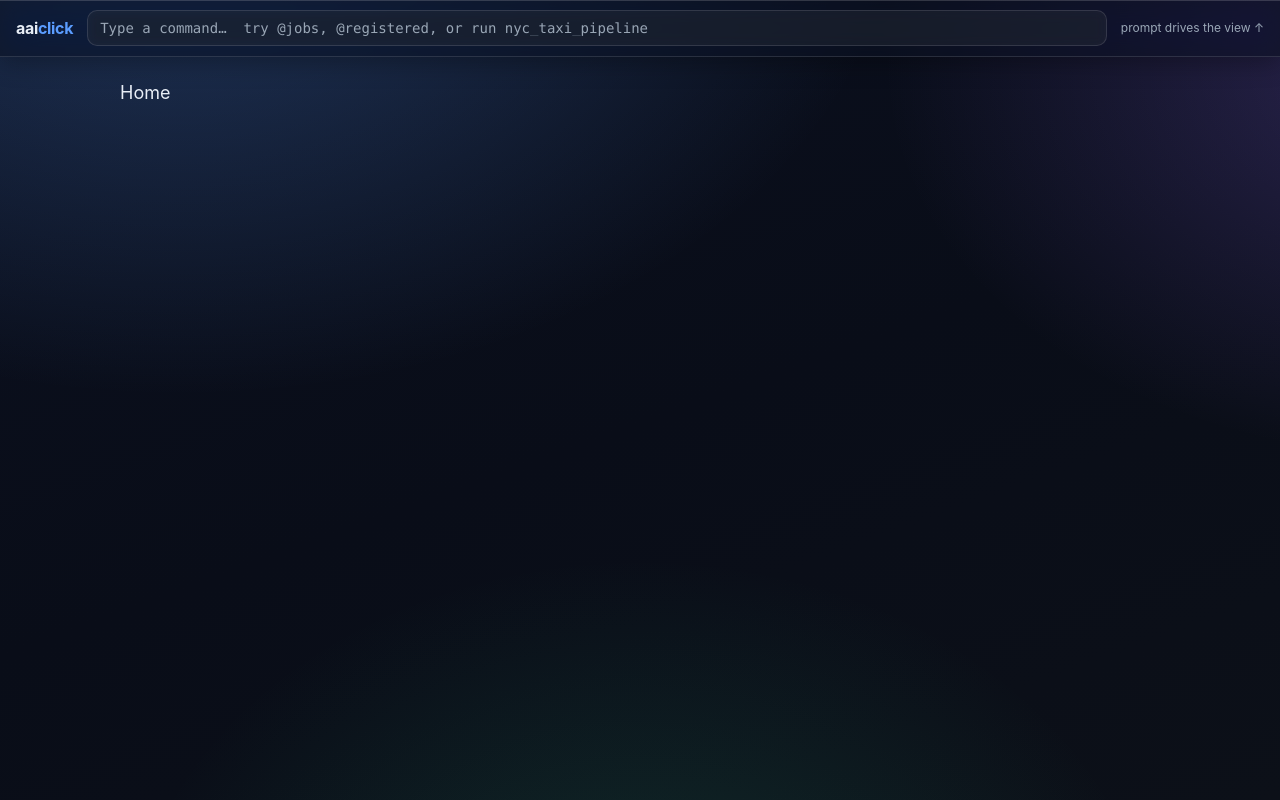
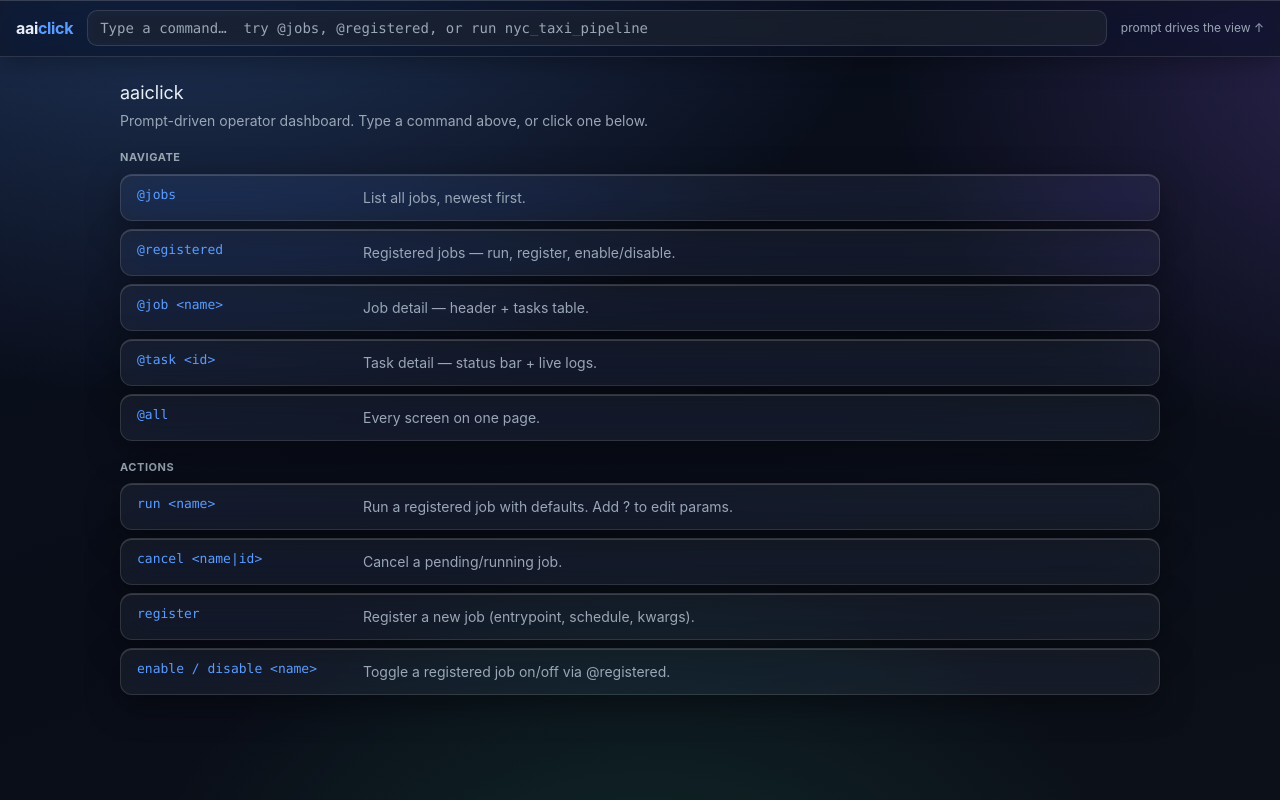
Before and after one commit to kolodkin/aaiclick, a React (Vite) app: page / in a window 1280 px wide. Built offline with nearby package versions, Linux system fonts and the light colour scheme.

Commit message:
feat(ui): implement Home view

```diff
--- /dev/null
+++ b/src/views/Home.tsx
@@ -0,0 +1,46 @@
+interface Cmd {
+  code: string;
+  desc: string;
+  cmd: string;
+}
+
+const NAVIGATE: Cmd[] = [
+  { code: "@jobs", desc: "List all jobs, newest first.", cmd: "@jobs" },
+  { code: "@registered", desc: "Registered jobs — run, register, enable/disable.", cmd: "@registered" },
+  { code: "@job <name>", desc: "Job detail — header + tasks table.", cmd: "@job nyc_taxi_pipeline" },
+  { code: "@task <id>", desc: "Task detail — status bar + live logs.", cmd: "@task 1" },
+  { code: "@all", desc: "Every screen on one page.", cmd: "@all" },
+];
+
+const ACTIONS: Cmd[] = [
+  { code: "run <name>", desc: "Run a registered job with defaults. Add ? to edit params.", cmd: "run nyc_taxi_pipeline" },
+  { code: "cancel <name|id>", desc: "Cancel a pending/running job.", cmd: "cancel nyc_taxi_pipeline" },
+  { code: "register", desc: "Register a new job (entrypoint, schedule, kwargs).", cmd: "register" },
+  { code: "enable / disable <name>", desc: "Toggle a registered job on/off via @registered.", cmd: "@registered" },
+];
+
+function CmdList({ items, onPrompt }: { items: Cmd[]; onPrompt: (v: string) => void }) {
+  return (
+    <div className="cmd-list">
+      {items.map((c) => (
+        <div key={c.code} className="cmd" onClick={() => onPrompt(c.cmd)}>
+          <code>{c.code}</code>
+          <span className="desc">{c.desc}</span>
+        </div>
+      ))}
+    </div>
+  );
+}
+
+export function Home({ onPrompt }: { onPrompt: (v: string) => void }) {
+  return (
+    <>
+      <h2>aaiclick</h2>
+      <p className="sub">Prompt-driven operator dashboard. Type a command above, or click one below.</p>
+      <div className="group-label">Navigate</div>
+      <CmdList items={NAVIGATE} onPrompt={onPrompt} />
+      <div className="group-label">Actions</div>
+      <CmdList items={ACTIONS} onPrompt={onPrompt} />
+    </>
+  );
+}
--- a/src/views/index.tsx
+++ b/src/views/index.tsx
@@ -1,7 +1,4 @@
-export function Home({ onPrompt }: { onPrompt: (v: string) => void }) {
-  void onPrompt;
-  return <h2>Home</h2>;
-}
+export { Home } from "./Home";
 export function Jobs({ onPrompt }: { onPrompt: (v: string) => void }) {
   void onPrompt;
   return <h2>Jobs</h2>;
```
